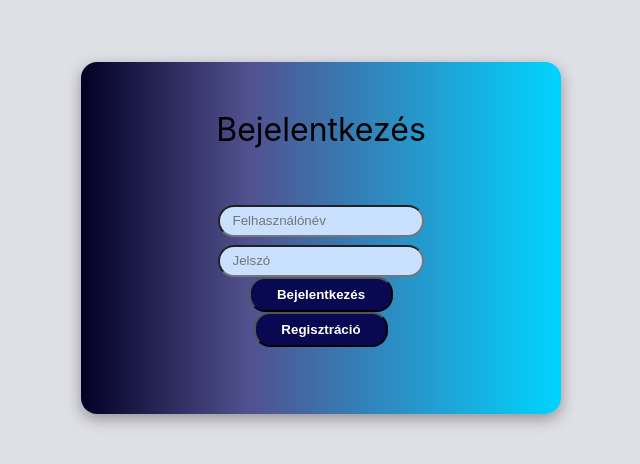
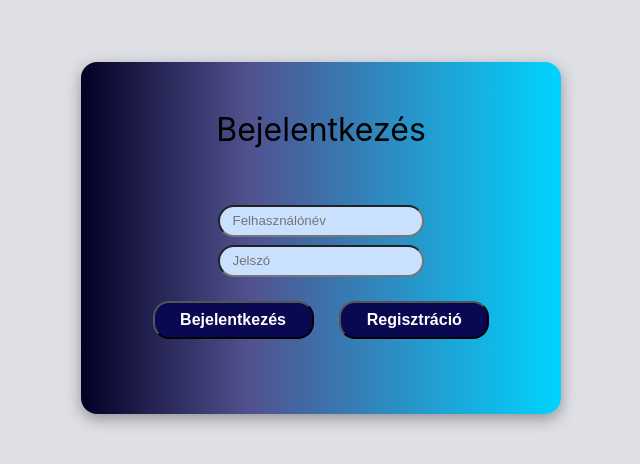
Before and after one commit to JustCat141/SZFM-Nagyprojekt, a React (Create React App) app in the folder App-frontend/app-frontend/: page / in a window 1280 px wide. Shown: the part 162-626 px from the top of the page, without its empty margins (319-959 px from the left). Built offline with nearby package versions, Linux system fonts and the light colour scheme.

Commit message:
Button.css file styling: button box, buttons

```diff
--- a/App-frontend/app-frontend/src/styles/Button.css
+++ b/App-frontend/app-frontend/src/styles/Button.css
@@ -1,7 +1,11 @@
 .button-box {
     /*A gombot körülvevő div doboz*/
+    display: inline-block;
+    padding: 1.5rem 0.8rem 0 0.8rem;
 }
 
 .button-text {
     /*A gomb szövege*/
+    font-weight: bold;
+    font-size: 1rem;
 }
```
